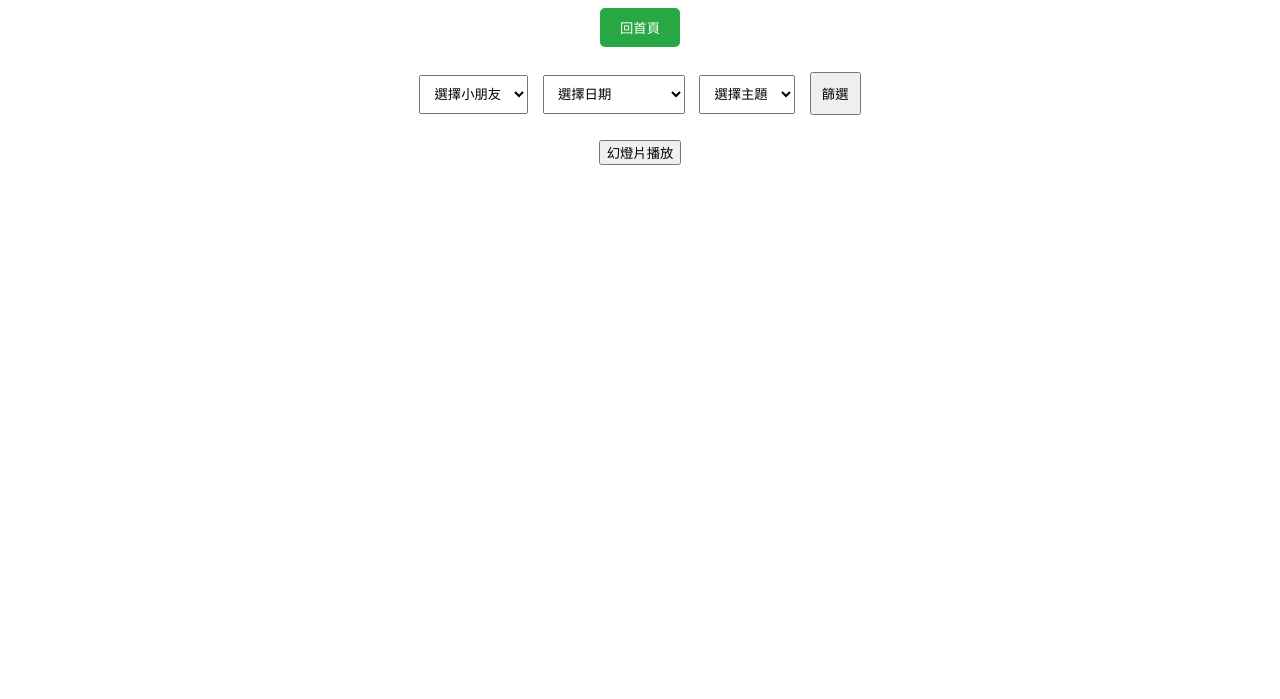
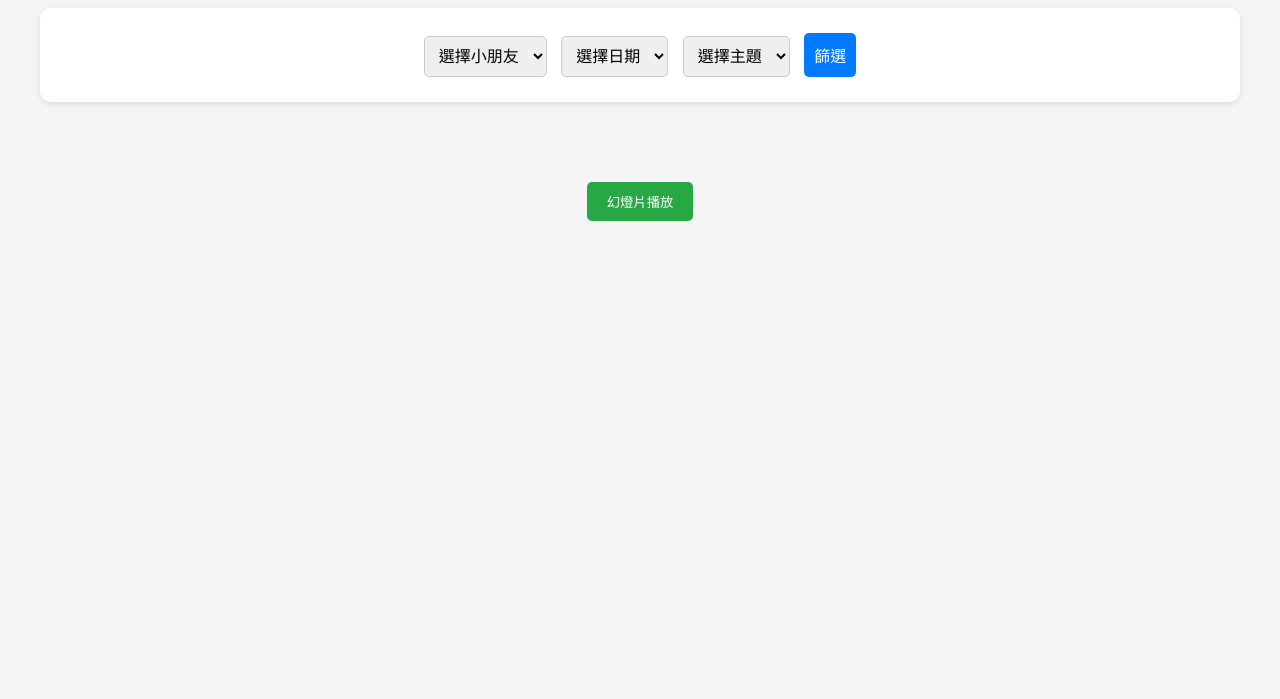
Before and after one commit to rrbeeoms/rrbeeoms.github.io, a plain HTML site: page index.html in a window 1280 px wide. Shown: the part 101-800 px from the top of the page. Drawn offline with Linux system fonts and the light colour scheme.

Commit message:
Update index.html

```diff
--- a/index.html
+++ b/index.html
@@ -3,42 +3,45 @@
 <head>
   <meta charset="UTF-8">
   <meta name="viewport" content="width=device-width, initial-scale=1.0">
-  <title>篩選照片</title>
+  <title>小朋友鼓勵本照片篩選</title>
   <style>
-    body { font-family: Arial, sans-serif; text-align: center; margin: 0; padding: 20px; }
-    .filter-form { margin: 20px; }
-    .filter-form select, .filter-form button { padding: 10px; margin: 5px; }
-    .photos { display: grid; grid-template-columns: repeat(3, 1fr); gap: 20px; }
-    .photo img { width: 150px; height: 150px; object-fit: cover; border-radius: 10px; }
-    .photo p { margin: 5px 0; }
-    .slideshow-container { display: none; position: fixed; top: 0; left: 0; width: 100%; height: 100%; background: rgba(0,0,0,0.8); justify-content: center; align-items: center; }
-    .slideshow-container img { max-width: 80%; max-height: 80%; }
+    body { font-family: Arial, sans-serif; text-align: center; margin: 0; padding: 20px; background: #f4f4f4; }
+    h1 { color: #333; }
+    .filter-form { margin: 20px; background: #fff; padding: 20px; border-radius: 10px; box-shadow: 0 2px 5px rgba(0,0,0,0.1); }
+    .filter-form select, .filter-form button { padding: 10px; margin: 5px; border-radius: 5px; border: 1px solid #ccc; font-size: 16px; }
+    .filter-form button { background: #007bff; color: white; border: none; cursor: pointer; }
+    .filter-form button:hover { background: #0056b3; }
+    .photos { display: grid; grid-template-columns: repeat(auto-fit, minmax(150px, 1fr)); gap: 20px; padding: 20px; }
+    .photo { background: #fff; padding: 10px; border-radius: 10px; box-shadow: 0 2px 5px rgba(0,0,0,0.1); }
+    .photo img { width: 150px; height: 150px; object-fit: cover; border-radius: 10px; cursor: pointer; }
+    .photo p { margin: 5px 0; font-size: 14px; color: #333; }
+    .slideshow-btn { padding: 10px 20px; background: #28a745; color: white; border: none; border-radius: 5px; cursor: pointer; margin: 20px; }
+    .slideshow-btn:hover { background: #218838; }
+    .slideshow-container { display: none; position: fixed; top: 0; left: 0; width: 100%; height: 100%; background: rgba(0,0,0,0.8); justify-content: center; align-items: center; z-index: 1000; }
+    .slideshow-container img { max-width: 80%; max-height: 80%; border-radius: 10px; }
     .slideshow-controls { position: absolute; bottom: 20px; }
     .slideshow-controls button { padding: 10px; margin: 5px; background: #007bff; color: white; border: none; border-radius: 5px; cursor: pointer; }
     .slideshow-controls button:hover { background: #0056b3; }
-    .home-btn { padding: 10px 20px; background: #28a745; color: white; border: none; border-radius: 5px; cursor: pointer; }
-    .home-btn:hover { background: #218838; }
   </style>
 </head>
 <body>
-  <h1>篩選照片</h1>
-  <button class="home-btn" onclick="window.location.href='index.html'">回首頁</button>
+  <h1>小朋友鼓勵本照片篩選</h1>
   <div class="filter-form">
     <select id="nameFilter">
       <option value="">選擇小朋友</option>
-      <option value="心恩游">心恩游</option>
-      <option value="沛馨謝">沛馨謝</option>
-      <option value="芊妤林">芊妤林</option>
-      <option value="坤穎楊">坤穎楊</option>
-      <option value="坤翰楊">坤翰楊</option>
-      <option value="牧謙陳">牧謙陳</option>
-      <option value="知愛李">知愛李</option>
-      <option value="筠縢陳">筠縢陳</option>
-      <option value="鉉忠林">鉉忠林</option>
-      <option value="培恩洪">培恩洪</option>
-      <option value="嘉晨洪">嘉晨洪</option>
-      <option value="允恩唐">允恩唐</option>
-      <option value="允薆唐">允薆唐</option>
+      <option value="心恩_游">心恩游</option>
+      <option value="沛馨_謝">沛馨謝</option>
+      <option value="芊妤_林">芊妤林</option>
+      <option value="坤穎_楊">坤穎楊</option>
+      <option value="坤翰_楊">坤翰楊</option>
+      <option value="牧謙_陳">牧謙陳</option>
+      <option value="知愛_李">知愛李</option>
+      <option value="筠縢_陳">筠縢陳</option>
+      <option value="鉉忠_林">鉉忠林</option>
+      <option value="培恩_洪">培恩洪</option>
+      <option value="嘉晨_洪">嘉晨洪</option>
+      <option value="允恩_唐">允恩唐</option>
+      <option value="允薆_唐">允薆唐</option>
     </select>
     <select id="dateFilter">
       <option value="">選擇日期</option>
@@ -52,7 +55,7 @@
     <button onclick="filterPhotos()">篩選</button>
   </div>
   <div class="photos" id="photos"></div>
-  <button onclick="startSlideshow()">幻燈片播放</button>
+  <button class="slideshow-btn" onclick="startSlideshow()">幻燈片播放</button>
   <div class="slideshow-container" id="slideshow">
     <img id="slideshowImage" src="" alt="幻燈片">
     <div class="slideshow-controls">
@@ -62,14 +65,21 @@
   </div>
 
   <script>
-    // 模擬照片清單（需替換為實際 Google 雲端硬碟直鏈）
-    const photos = [
-      { url: "https://drive.google.com/thumbnail?id=照片ID1", name: "20250711_靜01_沛馨_謝.jpg" },
-      { url: "https://drive.google.com/thumbnail?id=照片ID2", name: "20250711_靜01_心恩_游.jpg" },
-      { url: "https://drive.google.com/thumbnail?id=照片ID3", name: "20250718_純04_芊妤_林.jpg" },
-      // 加入更多照片
-    ];
+    let photos = [];
+    let filteredPhotos = [];
+    let currentIndex = 0;
+    let slideshowInterval = null;
 
+    // 載入 photos.json
+    fetch('photos.json')
+      .then(response => {
+        if (!response.ok) {
+          throw new Error('無法載入 photos.json');
+        }
+        return response.json();
+      })
+      .then(data => {
+        photos = data;
         // 動態生成日期選項
         const dateFilter = document.getElementById("dateFilter");
         const dates = [...new Set(photos.map(p => p.name.slice(0, 8)))];
@@ -78,6 +88,11 @@
           option.value = date;
           option.textContent = `${date.slice(0,4)}年${date.slice(4,6)}月${date.slice(6,8)}日`;
           dateFilter.appendChild(option);
+        });
+      })
+      .catch(error => {
+        console.error('載入照片清單失敗:', error);
+        alert('無法載入照片清單，請確認 photos.json 是否存在且格式正確');
       });
 
     // 解析檔名
@@ -135,10 +150,6 @@
     }
 
     // 幻燈片功能
-    let filteredPhotos = [];
-    let currentIndex = 0;
-    let slideshowInterval = null;
-
     function startSlideshow() {
       if (filteredPhotos.length === 0) {
         alert("請先篩選照片！");
@@ -166,8 +177,10 @@
       if (slideshowInterval) {
         clearInterval(slideshowInterval);
         slideshowInterval = null;
+        document.querySelector(".slideshow-controls button").textContent = "播放";
       } else {
         slideshowInterval = setInterval(nextSlide, 3000);
+        document.querySelector(".slideshow-controls button").textContent = "暫停";
       }
     }
 
@@ -176,14 +189,7 @@
       slideshow.style.display = "none";
       clearInterval(slideshowInterval);
       slideshowInterval = null;
-    }
-
-    // 自動載入 URL 參數（若從首頁點擊小朋友進入）
-    const urlParams = new URLSearchParams(window.location.search);
-    const name = urlParams.get("name");
-    if (name) {
-      document.getElementById("nameFilter").value = name;
-      filterPhotos();
+      document.querySelector(".slideshow-controls button").textContent = "暫停";
     }
   </script>
 </body>
```
Lines whose indentation alone changed are shown as unchanged.
